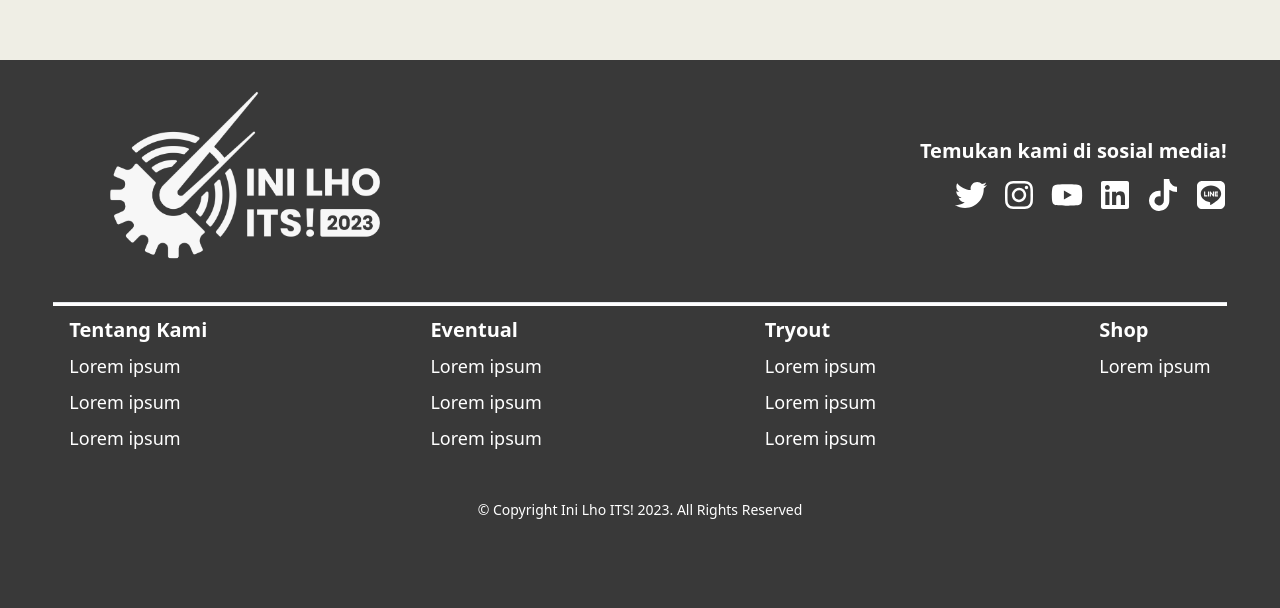
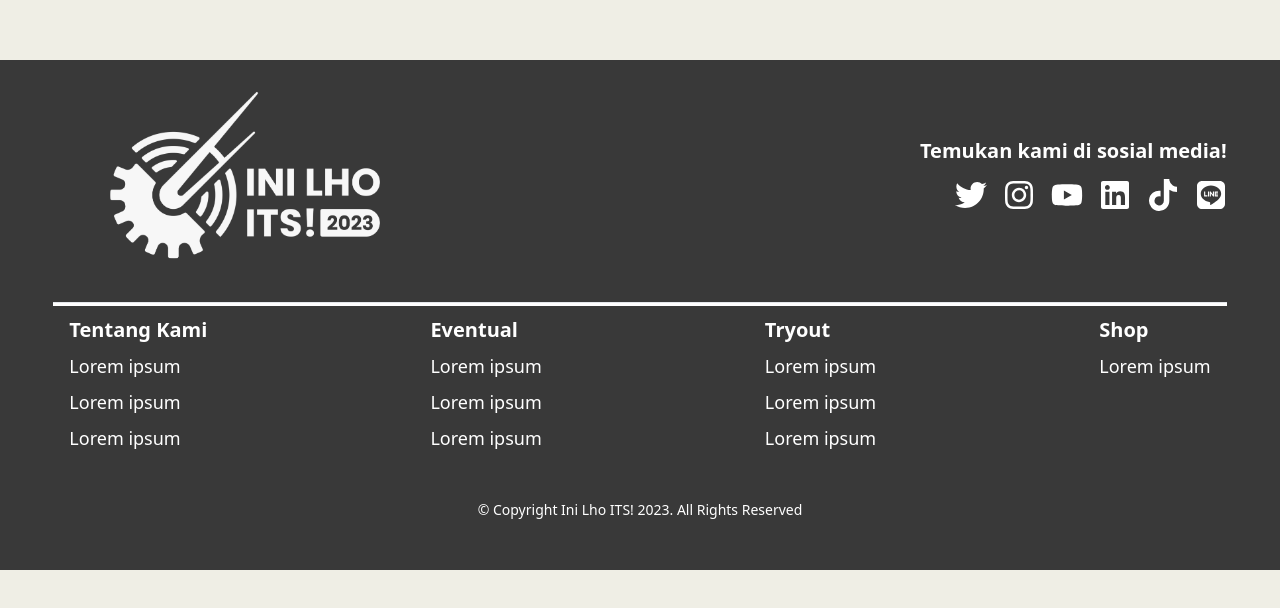
Before and after one commit to inilho-its/ilits-2023-frontend, a Next.js app: page / in a window 1280 px wide. Shown: the part 836-1444 px from the top of the page. After the commit the page ends 1406 px from the top, so only its background shows below. Built offline with nearby package versions, Linux system fonts and the light colour scheme.

Commit message:
fix: removed edit on Footer.tsx

```diff
--- a/src/components/layout/Footer.tsx
+++ b/src/components/layout/Footer.tsx
@@ -12,7 +12,7 @@ import Typography from '@/components/typography/Typography';
 
 export default function Footer() {
   return (
-    <footer className='absolute z-50 min-h-screen w-full bg-neutral-900'>
+    <footer className='w-full bg-neutral-900'>
       <div className='mx-auto w-11/12'>
         <div className='flex items-center justify-between'>
           <NextImage
```
